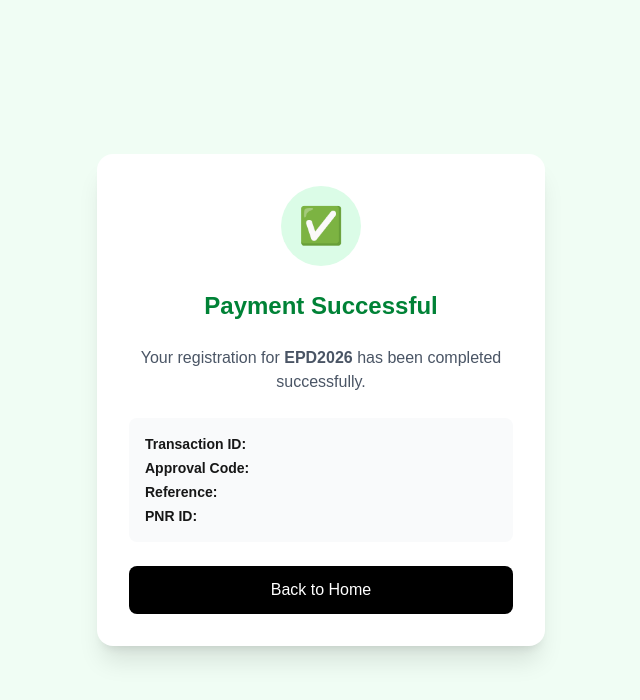
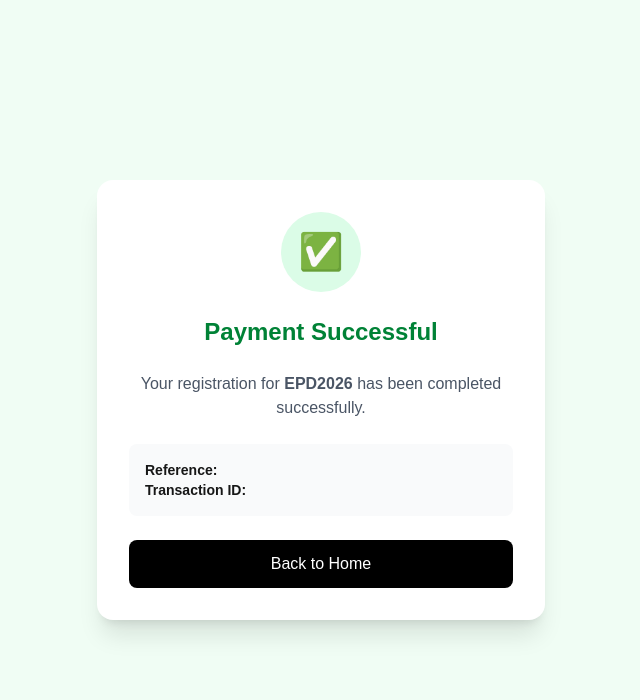
Before and after one commit to Piko-Technology-Services/cej-payments, a Next.js app: page /success in a window 1280 px wide. Shown: the top 700 px of the page, without its empty margins (319-959 px from the left). Built offline with nearby package versions, Linux system fonts and the light colour scheme.

Commit message:
Deployment Fix

```diff
--- a/app/success/page.tsx
+++ b/app/success/page.tsx
@@ -1,4 +1,6 @@
 'use client';
+
+export const dynamic = 'force-dynamic';
 
 import { useEffect } from 'react';
 import { useRouter, useSearchParams } from 'next/navigation';
@@ -8,9 +10,6 @@ export default function SuccessPage() {
   const params = useSearchParams();
 
   const transID = params.get('TransID');
-  const approval = params.get('CCDapproval');
-  const pnrID = params.get('PnrID');
-  const token = params.get('TransactionToken');
   const companyRef = params.get('CompanyRef');
 
   useEffect(() => {
@@ -35,12 +34,9 @@ export default function SuccessPage() {
           Your registration for <strong>EPD2026</strong> has been completed successfully.
         </p>
 
-        {/* 🔥 SHOW TRANSACTION DETAILS */}
-        <div className="bg-gray-50 p-4 rounded-lg text-sm text-left space-y-1">
+        <div className="bg-gray-50 p-4 rounded-lg text-sm text-left">
+          <p><strong>Reference:</strong> {companyRef}</p>
           <p><strong>Transaction ID:</strong> {transID}</p>
-          <p><strong>Approval Code:</strong> {approval}</p>
-          <p><strong>Reference:</strong> {companyRef}</p>
-          <p><strong>PNR ID:</strong> {pnrID}</p>
         </div>
 
         <div className="space-y-3">
```
